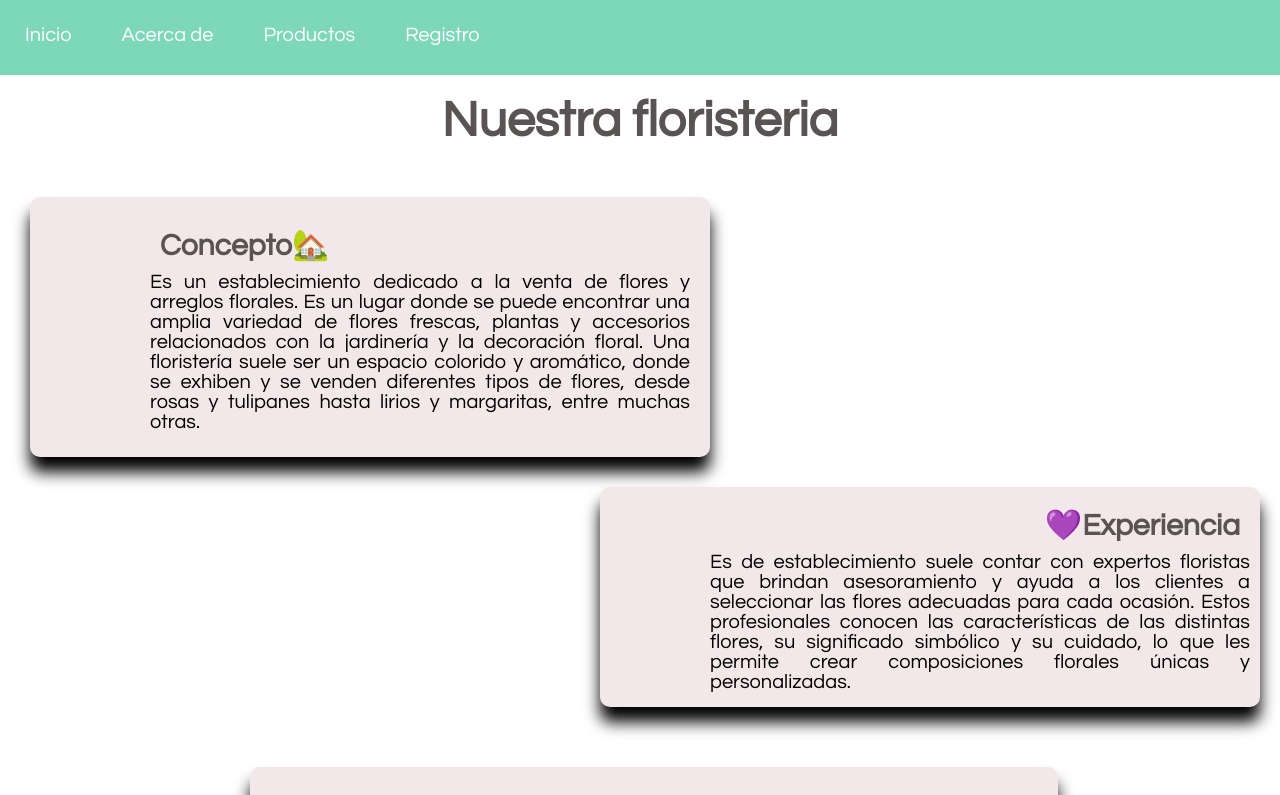
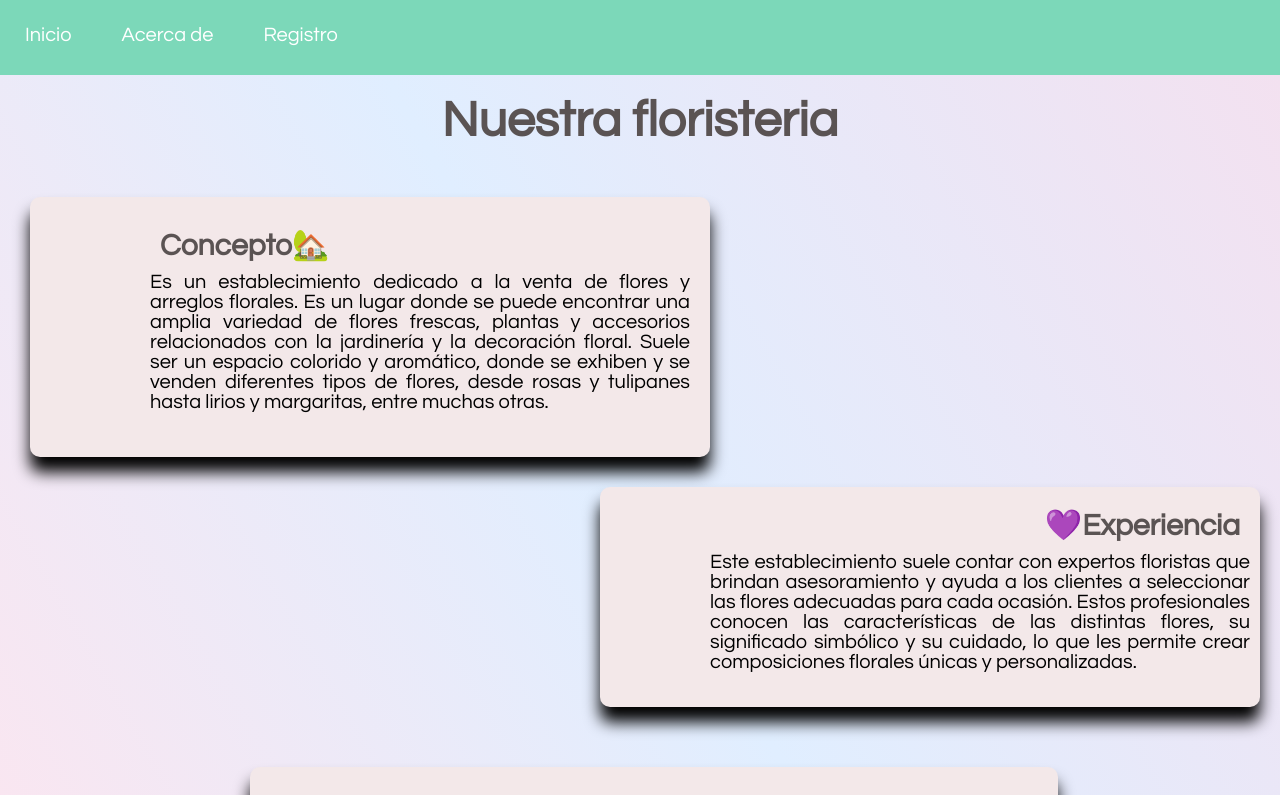
Before and after one commit to LauraVaGarciaA/bit02spa, a React (Vite) app: page /acerca-de in a window 1280 px wide. Shown: the top 795 px of the page. Built offline with nearby package versions, Linux system fonts and the light colour scheme.

Commit message:
Actualización

```diff
--- a/src/App.css
+++ b/src/App.css
@@ -243,6 +243,14 @@ strong{
     border-radius: 1rem;
 }
 
+.contenedor1{
+    background: rgb(252,229,239);
+    background: linear-gradient(60deg, rgba(252,229,239,1) 0%, rgba(224,238,255,1) 50%, rgb(243, 225, 240) 100%);
+    background-size: cover;
+    background-repeat: repeat;
+    background-position: center;
+}
+
 .contenedor1 h1{
     font-size: 5rem;
     padding: 2rem;
@@ -309,3 +317,10 @@ strong{
     text-align: center;
     color: rgb(90, 83, 83);
 }
+
+.pagina-no-encontrada h1{
+    font-size: 4rem;
+    text-align: center;
+    margin: 20rem;
+    color: red;
+}
--- a/src/App.jsx
+++ b/src/App.jsx
@@ -3,7 +3,6 @@ import { BrowserRouter, Routes, Route } from 'react-router-dom'
 import { Navegacion } from "./components/Navegacion";
 import { PaginaInicio } from "./components/PaginaInicio";
 import { PaginaAcerca } from "./components/PaginaAcerca";
-import { PaginaProductos } from "./components/PaginaProductos";
 import { PaginaRegistro } from "./components/PaginaRegistro";
 import { PaginaNoEncontrada } from "./components/PaginaNoEncontrada";
 import { PaginaPrivada } from "./components/PaginaPrivada";
@@ -16,7 +15,6 @@ function App() {
       <Routes>
         <Route path='/bit02spa' element={<PaginaInicio />} />
         <Route path='/acerca-de' element={<PaginaAcerca />} />
-        <Route path='/productos' element={<PaginaProductos />} />
         <Route path='/registro' element={<PaginaRegistro />} />
         <Route path='/privada' element={<PaginaPrivada />} />
         <Route path='*' element={<PaginaNoEncontrada />} />
--- a/src/components/Navegacion.jsx
+++ b/src/components/Navegacion.jsx
@@ -6,7 +6,6 @@ export const Navegacion = () => {
 
       <Link to='/bit02spa'>Inicio</Link>
       <Link to='/acerca-de'>Acerca de</Link>
-      <Link to='/productos'>Productos</Link>
       <Link to='/registro'>Registro</Link>
 
     </nav>
--- a/src/components/PaginaAcerca.jsx
+++ b/src/components/PaginaAcerca.jsx
@@ -1,3 +1,4 @@
+
 
 export const PaginaAcerca = () => {
     return (
@@ -10,13 +11,13 @@ export const PaginaAcerca = () => {
             <h2>Concepto🏡</h2>Es un establecimiento dedicado a la venta de flores y arreglos florales.
             Es un lugar donde se puede encontrar una amplia variedad de flores frescas,
             plantas y accesorios relacionados con la jardinería y la decoración floral.
-            Una floristería suele ser un espacio colorido y aromático, donde se exhiben y se venden diferentes tipos de flores,
+            Suele ser un espacio colorido y aromático, donde se exhiben y se venden diferentes tipos de flores,
             desde rosas y tulipanes hasta lirios y margaritas, entre muchas otras. </p>
         </div>
 
         <div className="contenedor3">
             <p>
-                <h2>💜Experiencia</h2>Es de establecimiento suele contar con expertos floristas que brindan asesoramiento y
+                <h2>💜Experiencia</h2>Este establecimiento suele contar con expertos floristas que brindan asesoramiento y
                 ayuda a los clientes a seleccionar las flores adecuadas para cada ocasión.
                 Estos profesionales conocen las características de las distintas flores, su significado simbólico y su cuidado,
                 lo que les permite crear composiciones florales únicas y personalizadas.</p>
--- a/src/components/PaginaInicio.jsx
+++ b/src/components/PaginaInicio.jsx
@@ -1,3 +1,8 @@
+import jarron1 from '../assets/images/jarron2.jpg';
+import jarron2 from '../assets/images/jarron3.jpg';
+import jarron3 from '../assets/images/jarron4.jpg';
+import jarron4 from '../assets/images/jarron5.jpg';
+import jarron5 from '../assets/images/jarron6.jpg';
 
 export const PaginaInicio = () => {
   return (
@@ -10,23 +15,23 @@ export const PaginaInicio = () => {
 
     <img
       className="slider-item"
-      src="./../../src/assets/images/jarron2.jpg" />
+      src={jarron1} />
 
     <img
       className="slider-item"
-      src="./../../src/assets/images/jarron3.jpg" />
+      src={jarron2} />
 
     <img
       className="slider-item"
-      src="./../../src/assets/images/jarron4.jpg" />
+      src={jarron3} />
 
     <img
       className="slider-item"
-      src="../../../src/assets/images/jarron5.jpg" />
+      src={jarron4} />
 
 <img
       className="slider-item"
-      src="./../../src/assets/images/jarron6.jpg" />
+      src={jarron5} />
 
       </div>
     </div>
--- a/src/components/PaginaNoEncontrada.jsx
+++ b/src/components/PaginaNoEncontrada.jsx
@@ -1,4 +1,10 @@
 
 export const PaginaNoEncontrada = () => {
-  return <div>Pagina No Encontrada</div>;
+  return (
+    <>
+    <div className="pagina-no-encontrada">
+    <h1>Página no encontrada 😥</h1>
+    </div>
+    </>
+  )
 }
--- a/src/components/PaginaProductos.jsx
+++ /dev/null
@@ -1,10 +0,0 @@
-
-export const PaginaProductos = () => {
-  return (
-    <>
-    <div>
-
-    </div>
-    </>
-  )
-}
```
